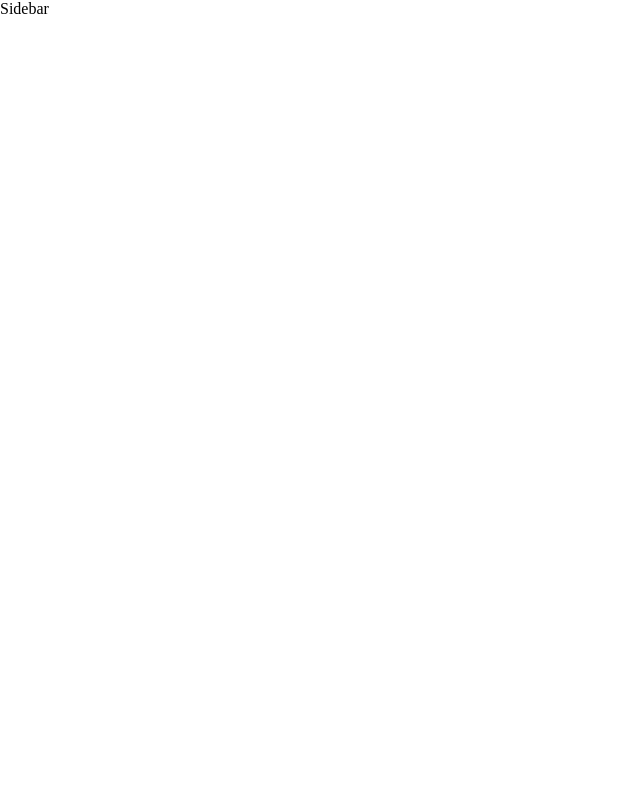
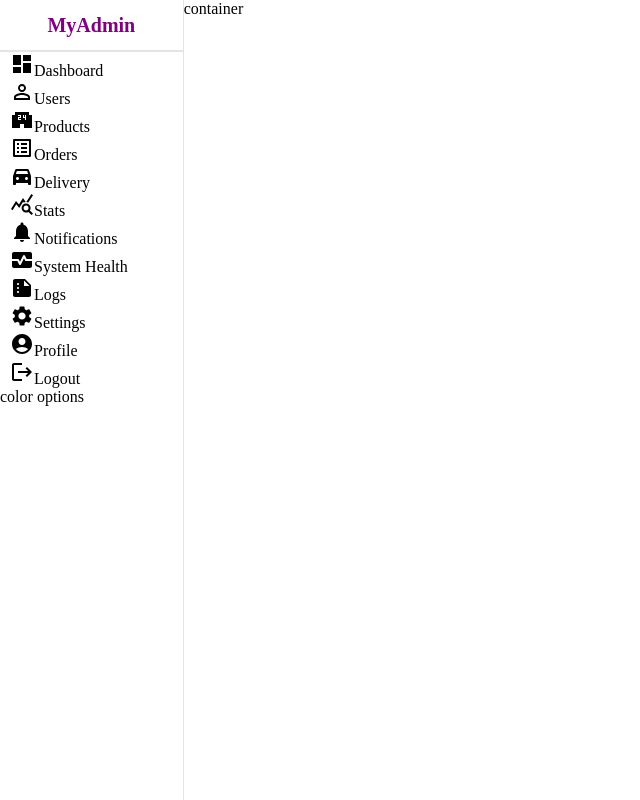
Before and after one commit to Dhiggins94/mui-admin-dashboard, a React (Create React App) app in the folder dashboard/: page / in a window 1280 px wide. Shown: the whole page, without its empty margins (0-640 px from the left). Built offline with nearby package versions, Linux system fonts and the light colour scheme; a web font is replaced by a local one.

Commit message:
added icon to sidebar

```diff
--- a/dashboard/package.json
+++ b/dashboard/package.json
@@ -3,6 +3,10 @@
   "version": "0.1.0",
   "private": true,
   "dependencies": {
+    "@emotion/react": "^11.9.3",
+    "@emotion/styled": "^11.9.3",
+    "@mui/icons-material": "^5.8.4",
+    "@mui/material": "^5.8.6",
     "@testing-library/jest-dom": "^5.16.4",
     "@testing-library/react": "^13.3.0",
     "@testing-library/user-event": "^13.5.0",
--- a/dashboard/src/pages/components/sidebar/Sidebar.jsx
+++ b/dashboard/src/pages/components/sidebar/Sidebar.jsx
@@ -1,9 +1,77 @@
 import React from "react";
 import "./sidebar.scss";
+import DashboardIcon from "@mui/icons-material/Dashboard";
+import PersonOutlineIcon from "@mui/icons-material/PersonOutline";
+import LocalConvenienceStoreIcon from "@mui/icons-material/LocalConvenienceStore";
+import ListAltIcon from "@mui/icons-material/ListAlt";
+import DirectionsCarFilledIcon from "@mui/icons-material/DirectionsCarFilled";
+import QueryStatsIcon from "@mui/icons-material/QueryStats";
+import NotificationsIcon from "@mui/icons-material/Notifications";
+import MonitorHeartIcon from "@mui/icons-material/MonitorHeart";
+import SummarizeIcon from "@mui/icons-material/Summarize";
+import SettingsIcon from "@mui/icons-material/Settings";
+import AccountCircleIcon from "@mui/icons-material/AccountCircle";
+import LogoutIcon from "@mui/icons-material/Logout";
 export default function Sidebar() {
-  return <div className="sidebar">
-
-    Sidebar
-
-  </div>;
+  return (
+    <div className="sidebar">
+      <div className="top">
+        <span className="logo">MyAdmin</span>
+      </div>
+      <hr />
+      <div className="center">
+        <ul>
+          <li>
+            <DashboardIcon />
+            <span>Dashboard</span>
+          </li>
+          <li>
+            <PersonOutlineIcon />
+            <span>Users</span>
+          </li>{" "}
+          <li>
+            <LocalConvenienceStoreIcon />
+            <span>Products</span>
+          </li>
+          <li>
+            <ListAltIcon />
+            <span>Orders</span>
+          </li>
+          <li>
+            <DirectionsCarFilledIcon />
+            <span>Delivery</span>
+          </li>
+          <li>
+            <QueryStatsIcon />
+            <span>Stats</span>
+          </li>
+          <li>
+            <NotificationsIcon />
+            <span>Notifications</span>
+          </li>
+          <li>
+            <MonitorHeartIcon />
+            <span>System Health</span>
+          </li>
+          <li>
+            <SummarizeIcon />
+            <span>Logs</span>
+          </li>
+          <li>
+            <SettingsIcon />
+            <span>Settings</span>
+          </li>
+          <li>
+            <AccountCircleIcon />
+            <span>Profile</span>
+          </li>
+          <li>
+            <LogoutIcon />
+            <span>Logout</span>
+          </li>
+        </ul>
+      </div>
+      <div className="bottom"> color options</div>
+    </div>
+  );
 }
--- a/dashboard/src/pages/components/sidebar/sidebar.scss
+++ b/dashboard/src/pages/components/sidebar/sidebar.scss
@@ -0,0 +1,31 @@
+.sidebar{
+  flex: 1;
+  border-right: 0.5px solid rgb(229, 228, 228);
+  min-height: 100vh;
+  background-color: white;
+}
+.top{
+  height: 50px;
+  display: flex;
+  align-items: center;
+  justify-content: center;
+}
+
+.logo{
+  font-size: 20px;
+  font-weight: bold;
+  color: purple;
+
+}
+hr{
+  height: 0;
+  border: 0.5px solid rgb(229, 228, 228);
+}
+.center{
+  padding-left: 10px;
+  ul{
+    list-style: none;
+    margin: 0;
+    padding: 0;
+  }
+}
--- a/dashboard/src/pages/home/Home.jsx
+++ b/dashboard/src/pages/home/Home.jsx
@@ -5,6 +5,7 @@ export default function Home() {
   return (
     <div className="home">
       <Sidebar />
+      <div className="homeContainer"> container</div>
     </div>
   );
 }
--- a/dashboard/src/pages/home/home.scss
+++ b/dashboard/src/pages/home/home.scss
@@ -0,0 +1,6 @@
+.home{
+  display: flex;
+  .homeContainer{
+    flex: 6;
+  }
+}
```
Also changed, not shown: 1 other file (tests, documents, lock files or other folders).
